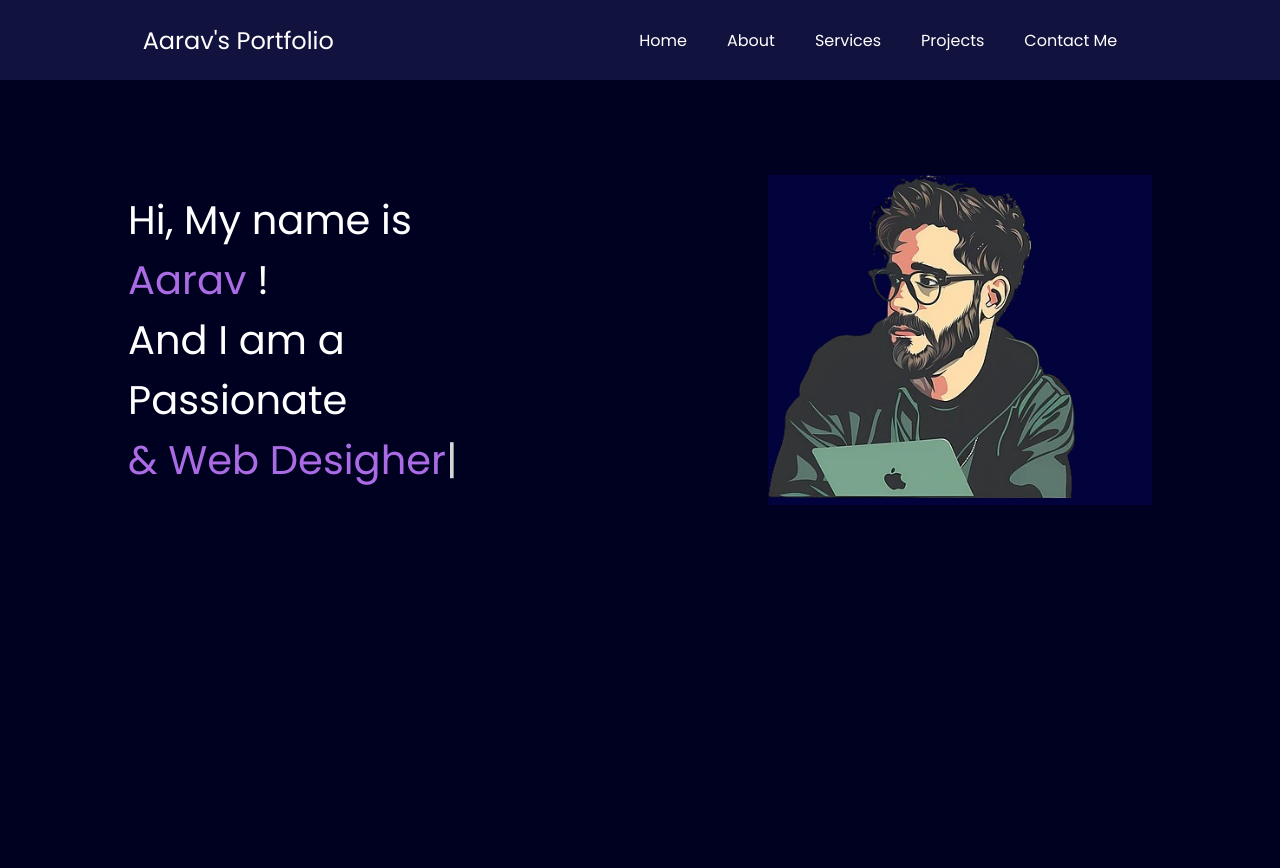
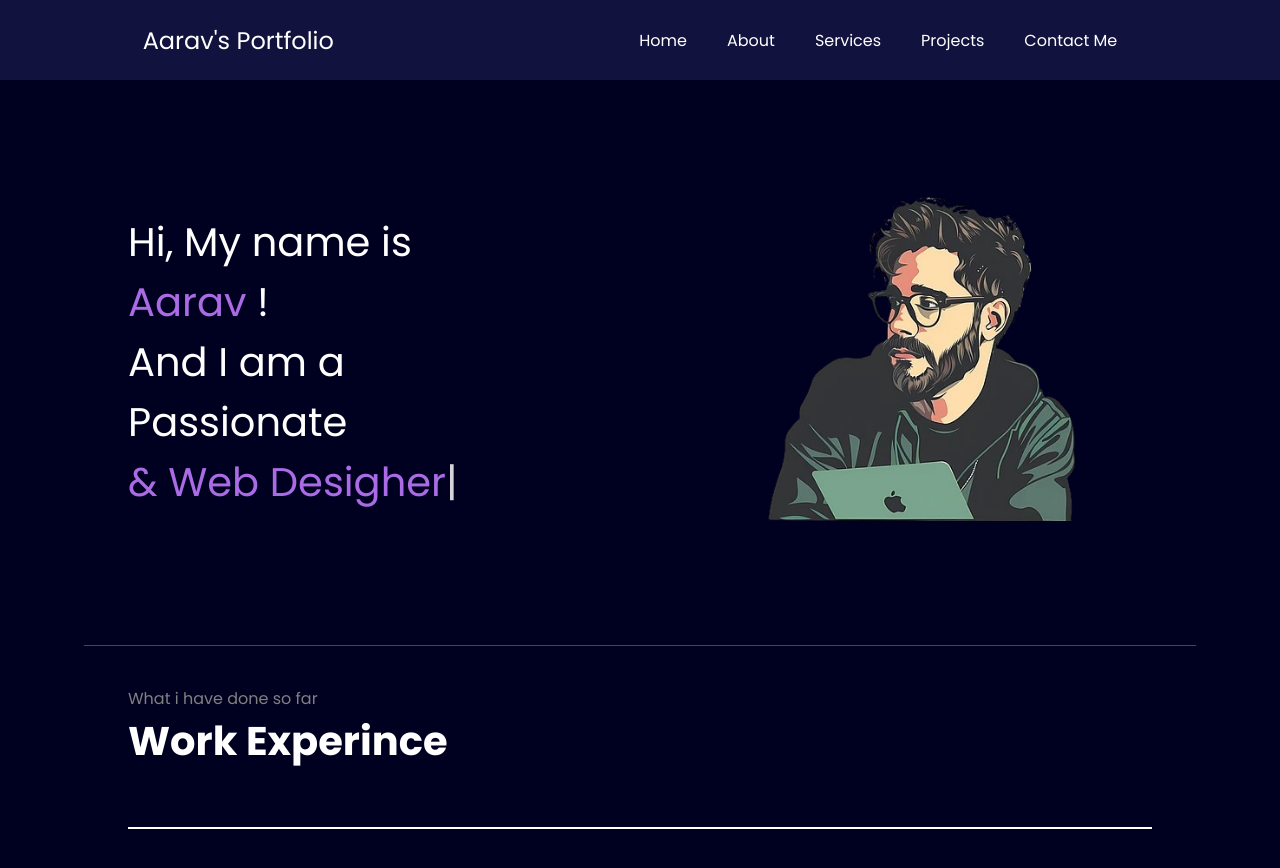
Before and after one commit to code-by-swap/Portfolio-By-CodeWithHarry, a plain HTML site: page index.html in a window 1280 px wide. Before the commit the page ends 800 px from the top, so only its background shows below. Drawn offline with nearby package versions, Linux system fonts and the light colour scheme.

Commit message:
Section one done

```diff
--- a/index.html
+++ b/index.html
@@ -22,7 +22,7 @@
         </nav>
     </header>
     <main>
-        <section class="first-section">
+        <section class="first_section">
             <div class="leftsection">
                 Hi, My name is <span class="purple">Aarav</span> !
                 <div>And I am a Passionate</div>
@@ -30,6 +30,14 @@
             </div>
             <div class="rightsection">
                 <img src="developer_png.png" alt="Aarav's image">
+            </div>
+        </section>
+        <hr>
+        <section class="second_section">
+            <span class="text_gray">What i have done so far</span>
+            <h1>Work Experince</h1>
+            <div class="box">
+
             </div>
         </section>
     </main>
--- a/style.css
+++ b/style.css
@@ -39,15 +39,14 @@ nav ul li a:hover{
 .left{
     font-size: 1.5rem;
 }
-.first-section{
+.first_section{
     display: flex;
     justify-content: space-around;
-    margin: 23px 0;
-    margin: 80px 0;
+    margin: 8vw 0;
     align-items: center;
     /* border: 1px solid white; */
 }
-.first-section > div{
+.first_section > div{
     width: 30%;
 
 }
@@ -63,10 +62,33 @@ nav ul li a:hover{
      color: rgb(170, 107, 228);
 }
 .rightsection{
-    background-color: rgb(2, 2, 61);
     /* background-color: rgb(255, 0, 0); */
 }
 .rightsection img{
     width: 80%;
 
 }
+main hr{
+    border: 0;
+    background-color: rgb(59 59 164);
+    height: 1.2px;
+    margin: 40px 84px;
+}
+
+.second_section{
+    max-width: 80vw;
+    margin: auto;
+    height: 80vh;
+}
+.second_section h1{
+    font-size: 2.5rem;
+}
+.text_gray{
+    color: gray;
+}
+.box{
+    background: white;
+    width: 100%;
+    height: 2px;
+    margin: 56px 0;
+}
```
